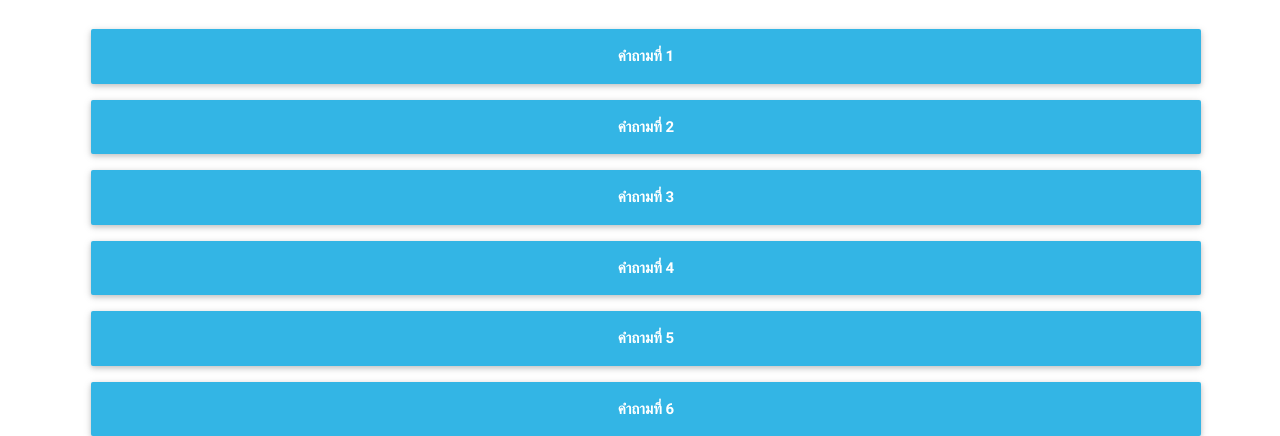
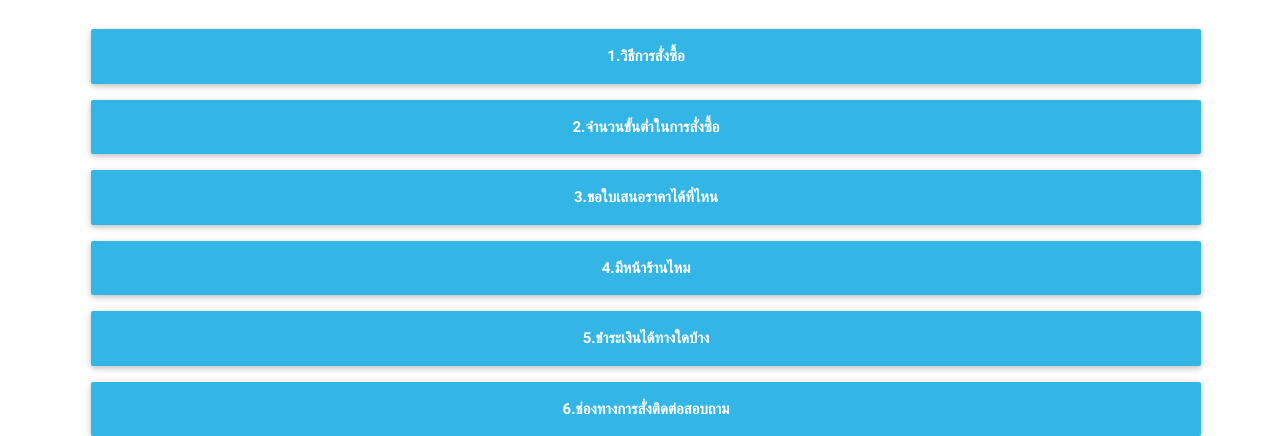
Before and after one commit to Tantalum4869/M4U, a PHP site: page /q.php in a window 1280 px wide. Shown: the part 481-917 px from the top of the page. Run offline with PHP 8.4, Linux system fonts and the light colour scheme; some libraries are stand-ins or nearby versions.

Commit message:
Update FAQ

```diff
--- a/q.php
+++ b/q.php
@@ -187,17 +187,17 @@
 <div class="container">
 
 
-    <button type="button" class="btn btn-info btn-lg btn-block" onclick="myQ1()" ><b>คำถามที่ 1 </b> </button>
+    <button type="button" class="btn btn-info btn-lg btn-block" onclick="myQ1()" ><b>1.วิธีการสั่งซื้อ </b> </button>
     <p id="q1"></p>
-    <button type="button" class="btn btn-info btn-lg btn-block" onclick="myQ2()" ><b>คำถามที่ 2 </b> </button>
+    <button type="button" class="btn btn-info btn-lg btn-block" onclick="myQ2()" ><b>2.จำนวนขั้นต่ำในการสั่งซื้อ</b> </button>
   <p id="q2"></p>
-  <button type="button" class="btn btn-info btn-lg btn-block" onclick="myQ3()" > <b>คำถามที่ 3 </b> </button>
+  <button type="button" class="btn btn-info btn-lg btn-block" onclick="myQ3()" > <b> 3.ขอใบเสนอราคาได้ที่ไหน</b> </button>
   <p id="q3"></p>
-  <button type="button" class="btn btn-info btn-lg btn-block" onclick="myQ4()" > <b>คำถามที่ 4 </b> </button>
+  <button type="button" class="btn btn-info btn-lg btn-block" onclick="myQ4()" > <b>4.มีหน้าร้านไหม</b> </button>
   <p id="q4"></p>
-  <button type="button" class="btn btn-info btn-lg btn-block" onclick="myQ5()" > <b>คำถามที่ 5 </b> </button>
+  <button type="button" class="btn btn-info btn-lg btn-block" onclick="myQ5()" > <b>5.ชำระเงินได้ทางใดบ้าง</b> </button>
   <p id="q5"></p>
-  <button type="button" class="btn btn-info btn-lg btn-block" onclick="myQ6()" > <b>คำถามที่ 6 </b> </button>
+  <button type="button" class="btn btn-info btn-lg btn-block" onclick="myQ6()" > <b>6.ช่องทางการสั่งติดต่อสอบถาม</b> </button>
   <p id="q6"></p>
 </div>
 
```
